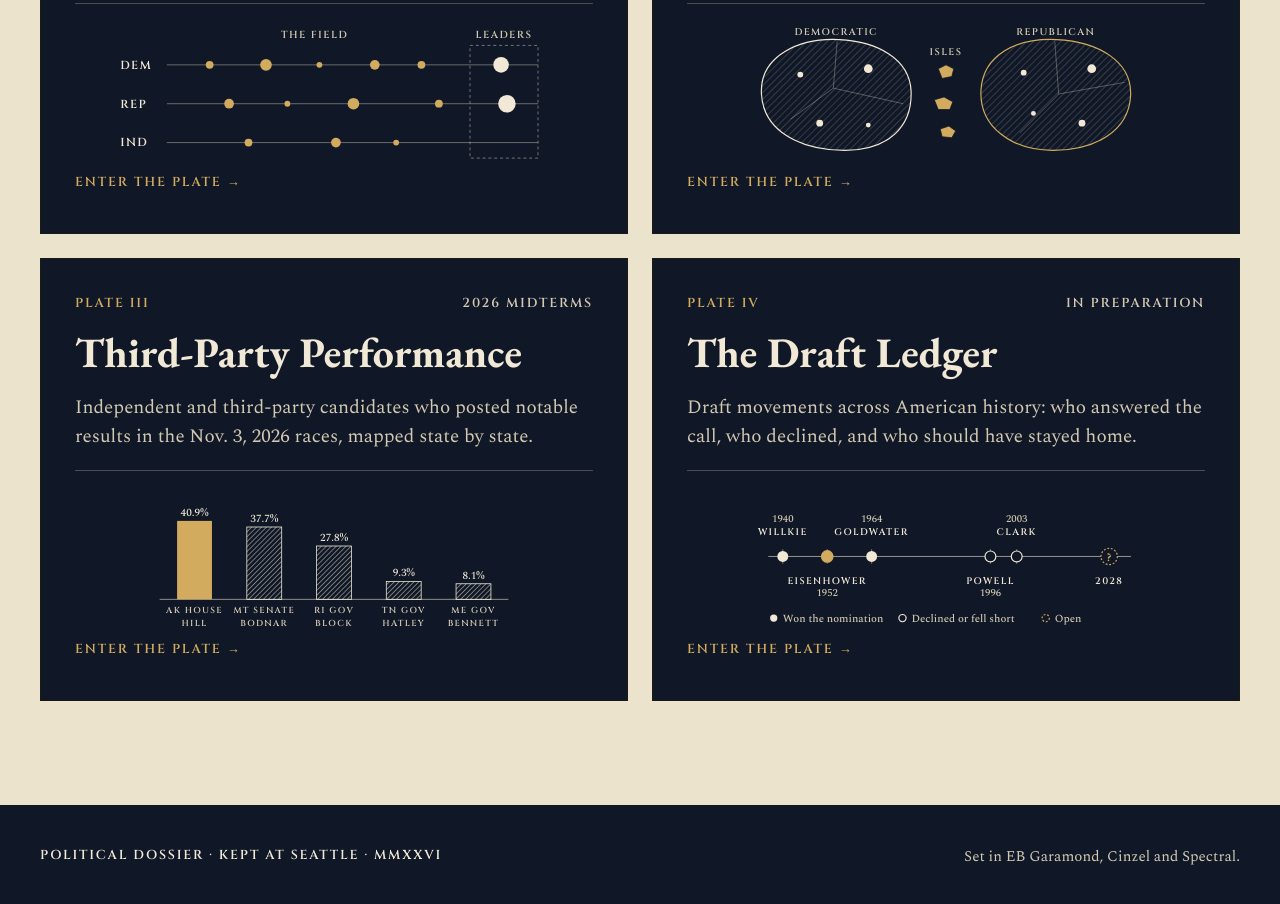
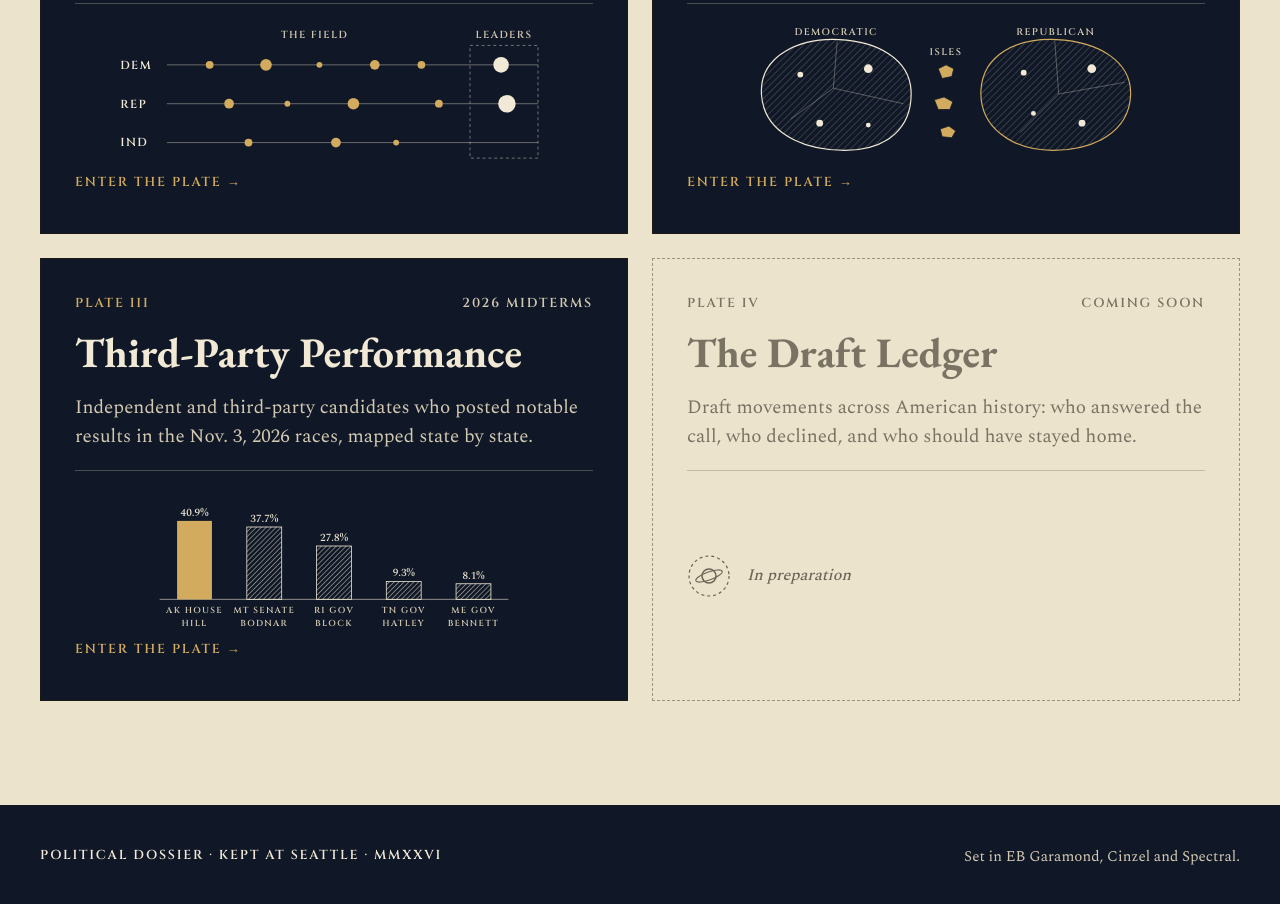
Before and after one commit to Political-Dossier/political-dossier, a plain HTML site: page index.html in a window 1280 px wide. Shown: the part 1384-2288 px from the top of the page. Drawn offline with nearby package versions, Linux system fonts and the light colour scheme.

Commit message:
Homepage: "Four tools." heading; Draft Ledger grayed out as coming soon
Plate IV is no longer linked; Drafts removed from all navs and the
tool-page footers now cycle through the three live tools.

Co-Authored-By: Claude Opus 5.5 <noreply@anthropic.com>
Claude-Session: https://claude.ai/code/session_019vCJ1BoYakHYrbDmWevB7i

```diff
--- a/assets/ledger.css
+++ b/assets/ledger.css
@@ -130,3 +130,16 @@ main.tool{background:var(--parchment);color:var(--ink);padding:56px 40px 80px;mi
   main.tool{padding:40px 20px 56px}
   .tool-slot{padding:40px 20px}
 }
+
+/* Coming-soon plate: greyed out, not clickable, no hover preview */
+.plate.soon,.plate.soon:hover{background:transparent;color:#7A7262;border-style:dashed;border-color:#9C927E;cursor:default}
+.plate.soon .num,.plate.soon .tag,.plate.soon:hover .num,.plate.soon:hover .tag{color:#7A7262}
+.plate.soon p,.plate.soon:hover p{color:#7A7262}
+.plate.soon .window,.plate.soon:hover .window{border-top-color:rgba(28,26,22,.2)}
+.plate.soon .idle,.plate.soon:hover .idle{display:flex;color:#6B6455;font-style:italic}
+@media (hover:none){
+  .plate.soon{background:transparent;color:#7A7262}
+  .plate.soon .num,.plate.soon .tag,.plate.soon p{color:#7A7262}
+  .plate.soon .idle{display:flex}
+  .plate.soon .window{border-top-color:rgba(28,26,22,.2)}
+}
--- a/index.html
+++ b/index.html
@@ -4,7 +4,7 @@
 <meta charset="utf-8">
 <meta name="viewport" content="width=device-width, initial-scale=1">
 <title>Political Dossier</title>
-<meta name="description" content="Four instruments for reading the American political sky: the Dark Horse Tracker, the Policy Ecosystem Atlas, Third-Party Performance and the Draft Ledger.">
+<meta name="description" content="Four tools for reading American politics: the Dark Horse Tracker, the Policy Ecosystem Atlas, Third-Party Performance and, coming soon, the Draft Ledger.">
 <link rel="preconnect" href="https://fonts.googleapis.com">
 <link rel="preconnect" href="https://fonts.gstatic.com" crossorigin>
 <link href="https://fonts.googleapis.com/css2?family=Cinzel:wght@500;600;700&family=EB+Garamond:ital,wght@0,600;0,700;1,600&family=Spectral:wght@400;500;600&display=swap" rel="stylesheet">
@@ -25,7 +25,6 @@
         <a href="dark-horse/">Dark Horse</a>
         <a href="think-tanks/">Think Tanks</a>
         <a href="third-party/">Third Parties</a>
-        <a href="drafts/">Drafts</a>
               </div>
     </nav>
 
@@ -34,7 +33,7 @@
         <h1>Political<br><em>Dossier</em></h1>
         <svg width="160" height="12" viewBox="0 0 160 12" aria-hidden="true"><line x1="0" y1="6" x2="68" y2="6" stroke="#F1E9D6" stroke-opacity=".55"/><path d="M80 0 L86 6 L80 12 L74 6 Z" fill="none" stroke="#D2AB5F" stroke-width="1.2"/><line x1="92" y1="6" x2="160" y2="6" stroke="#F1E9D6" stroke-opacity=".55"/></svg>
         <p class="lede">A true and running account of the contenders, councils, insurgents and draftees of the American Republic, set down in four plates.</p>
-        <p class="sub">Four instruments for reading the political sky: who might rise, who does the thinking, who breaks from the two parties, and who gets called to run.</p>
+        <p class="sub">Four tools for reading American politics: who might rise, who does the thinking, who breaks from the two parties, and who gets called to run.</p>
         <div class="ctas">
           <a class="btn btn-gold label" href="#plates">Open the Plates ↓</a>
           <a class="btn btn-line label" href="dark-horse/">See the 2028 Field</a>
@@ -100,10 +99,10 @@
   <div class="wrap">
     <div class="plates-head">
       <div>
-        <div class="kicker label">Index of Plates</div>
-        <h2 id="plates-title">Four instruments, <em>one sky.</em></h2>
+        <div class="kicker label">The Tools</div>
+        <h2 id="plates-title">Four tools.</h2>
       </div>
-      <p>Hover a plate to see a preview. Each opens as its own instrument within the Dossier.</p>
+      <p>Hover a tool to see a preview. Each opens as its own page. The fourth is on its way.</p>
     </div>
 
     <div class="grid">
@@ -185,44 +184,18 @@
         </div>
       </a>
 
-      <!-- Plate IV -->
-      <a class="plate" href="drafts/">
-        <div class="meta label"><span class="num">Plate IV</span><span class="tag">In preparation</span></div>
+      <!-- Plate IV: coming soon (not linked yet) -->
+      <div class="plate soon" aria-disabled="true">
+        <div class="meta label"><span class="num">Plate IV</span><span class="tag">Coming soon</span></div>
         <h3>The Draft Ledger</h3>
         <p>Draft movements across American history: who answered the call, who declined, and who should have stayed home.</p>
         <div class="window">
           <div class="idle">
-            <svg width="44" height="44" viewBox="0 0 44 44" aria-hidden="true"><circle cx="22" cy="22" r="20" fill="none" stroke="#1C1A16" stroke-width="1.2"/><circle cx="22" cy="22" r="7" fill="none" stroke="#9A3722" stroke-width="1.5"/><ellipse cx="22" cy="22" rx="14" ry="4" fill="none" stroke="#9A3722" stroke-width="1.1" transform="rotate(-20 22 22)"/></svg>
-            Hover to preview the timeline
-          </div>
-          <div class="preview">
-            <svg viewBox="0 0 440 150" role="img" aria-label="Preview: timeline of draft movements. Willkie 1940, Eisenhower 1952 and Goldwater 1964 won the nomination; Powell 1996 declined; Clark 2003 fell short; 2028 is open">
-              <line x1="24" y1="70" x2="424" y2="70" stroke="#F1E9D6" stroke-opacity=".65"/>
-              <g stroke="#F1E9D6" stroke-opacity=".5"><line x1="40" y1="62" x2="40" y2="78"/><line x1="89" y1="62" x2="89" y2="78"/><line x1="138" y1="62" x2="138" y2="78"/><line x1="269" y1="62" x2="269" y2="78"/><line x1="298" y1="62" x2="298" y2="78"/><line x1="400" y1="62" x2="400" y2="78"/></g>
-              <circle cx="40" cy="70" r="6" fill="#F1E9D6"/>
-              <circle cx="89" cy="70" r="7" fill="#D2AB5F"/>
-              <circle cx="138" cy="70" r="6" fill="#F1E9D6"/>
-              <g fill="#101827" stroke="#F1E9D6" stroke-width="1.3"><circle cx="269" cy="70" r="6"/><circle cx="298" cy="70" r="6"/></g>
-              <circle cx="400" cy="70" r="9" fill="#101827" stroke="#D2AB5F" stroke-width="1.3" stroke-dasharray="2 2"/>
-              <text x="400" y="74.5" text-anchor="middle" font-family="EB Garamond, serif" font-weight="700" font-size="13" fill="#D2AB5F">?</text>
-              <g class="sc" font-size="10.5" fill="#F1E9D6" text-anchor="middle" letter-spacing="1">
-                <text x="40" y="46">WILLKIE</text><text x="138" y="46">GOLDWATER</text><text x="298" y="46">CLARK</text>
-                <text x="89" y="100">EISENHOWER</text><text x="269" y="100">POWELL</text><text x="400" y="100">2028</text>
-              </g>
-              <g class="num-t" font-size="11.5" fill="#D3C9B2" text-anchor="middle">
-                <text x="40" y="32">1940</text><text x="138" y="32">1964</text><text x="298" y="32">2003</text>
-                <text x="89" y="114">1952</text><text x="269" y="114">1996</text>
-              </g>
-              <g class="num-t" font-size="12" fill="#D3C9B2">
-                <circle cx="30" cy="138" r="4" fill="#F1E9D6"/><text x="40" y="142">Won the nomination</text>
-                <circle cx="172" cy="138" r="4" fill="none" stroke="#F1E9D6" stroke-width="1.3"/><text x="182" y="142">Declined or fell short</text>
-                <circle cx="330" cy="138" r="4" fill="none" stroke="#D2AB5F" stroke-width="1.3" stroke-dasharray="2 2"/><text x="340" y="142">Open</text>
-              </g>
-            </svg>
-            <span class="enter">Enter the plate →</span>
+            <svg width="44" height="44" viewBox="0 0 44 44" aria-hidden="true"><circle cx="22" cy="22" r="20" fill="none" stroke="currentColor" stroke-width="1.2" stroke-dasharray="3 3"/><circle cx="22" cy="22" r="7" fill="none" stroke="currentColor" stroke-width="1.5"/><ellipse cx="22" cy="22" rx="14" ry="4" fill="none" stroke="currentColor" stroke-width="1.1" transform="rotate(-20 22 22)"/></svg>
+            In preparation
           </div>
         </div>
-      </a>
+      </div>
 
     </div>
   </div>
```
Also changed, not shown: dark-horse/index.html (+1 -2 lines), drafts/index.html (+1 -2 lines), think-tanks/index.html (+0 -1 lines), third-party/index.html (+1 -2 lines).
